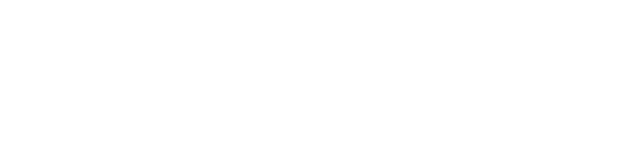
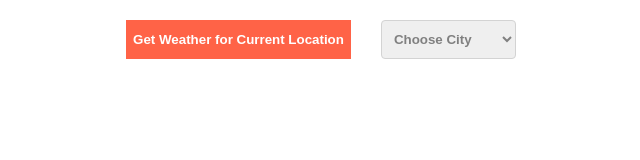
Before and after one commit to Rithick0907/weather-app-using-jquery, a plain HTML site: page index.html in a window 1280 px wide. Shown: the whole page, without its empty margins (319-959 px from the left). Drawn offline with Linux system fonts and the light colour scheme.

Commit message:
Markup implemented & Basic Styles for buttons and dropdown added

```diff
--- a/index.html
+++ b/index.html
@@ -5,7 +5,20 @@
     <meta http-equiv="X-UA-Compatible" content="IE=edge" />
     <meta name="viewport" content="width=device-width, initial-scale=1.0" />
     <title>Weather App</title>
+    <link rel="stylesheet" href="./styles.css" />
     <script src="./script.js" defer></script>
   </head>
-  <body></body>
+  <body>
+    <header class="weather-input flex">
+      <button class="btn btn--primary">Get Weather for Current Location</button>
+      <select class="select" name="cities" id="cities">
+        <option value="none">Choose City</option>
+        <option value="Chennai">Chennai</option>
+        <option value="Tiruvannamalai">Tiruvannamalai</option>
+        <option value="Bangalore">Bangalore</option>
+        <option value="Hyderabad">Hyderabad</option>
+        <option value="Mumbai">Mumbai</option>
+      </select>
+    </header>
+  </body>
 </html>
--- a/styles.css
+++ b/styles.css
@@ -11,3 +11,42 @@ body {
     Ubuntu, Cantarell, "Open Sans", "Helvetica Neue", sans-serif;
   font-size: 1.6rem;
 }
+/* Utility Class Starts*/
+.flex {
+  display: flex;
+  gap: var(--gap, 3rem);
+}
+
+/* Utility Class Ends*/
+.weather-input {
+  margin-block: 2rem;
+  justify-content: center;
+}
+
+/* Button Component */
+.btn {
+  border: 0;
+  cursor: pointer;
+  outline: none;
+  padding: 1rem 0.75rem;
+  font-weight: bold;
+}
+
+.btn--primary {
+  color: white;
+  background-color: tomato;
+}
+
+.btn--primary:hover {
+  background-color: #f14e30;
+}
+
+/* Select Component */
+.select {
+  outline: none;
+  border: 1px solid lightgray;
+  padding: 1rem 0.75rem;
+  color: gray;
+  font-weight: 650;
+  border-radius: 4px;
+}
```
